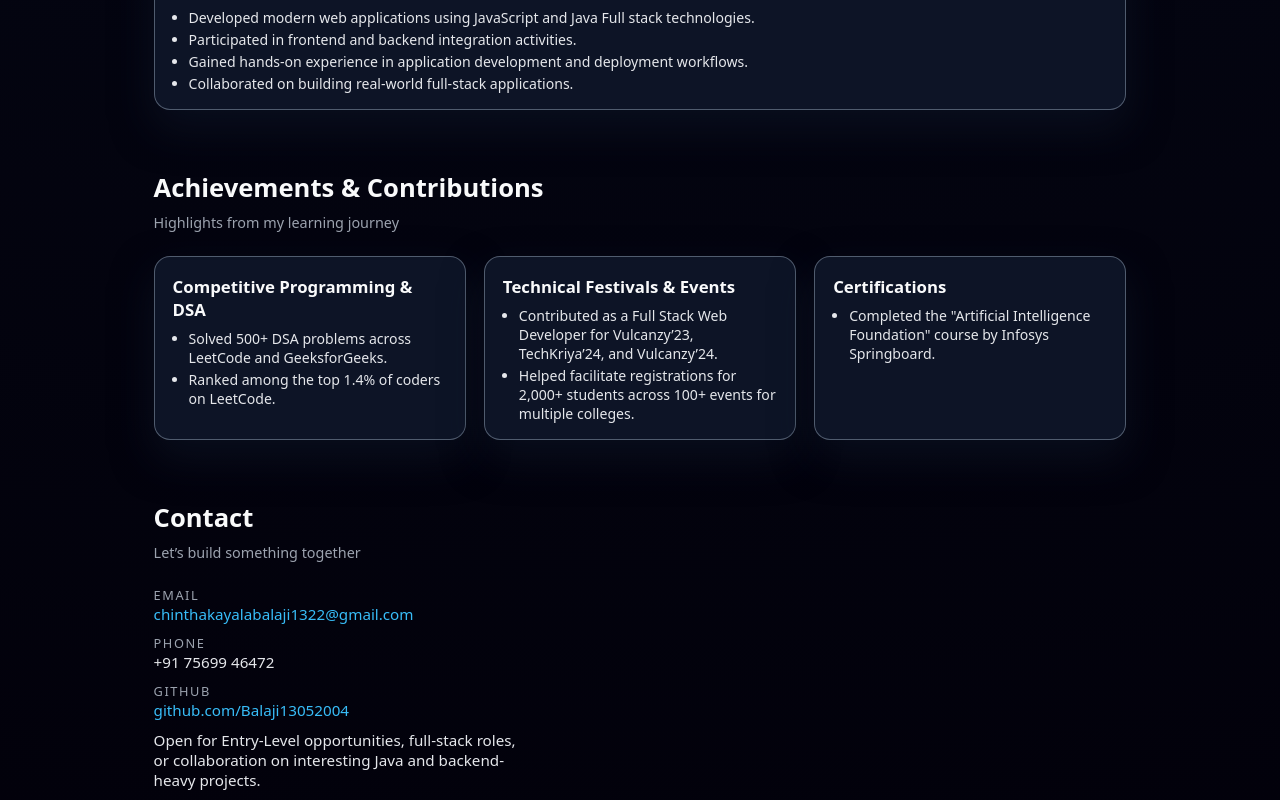
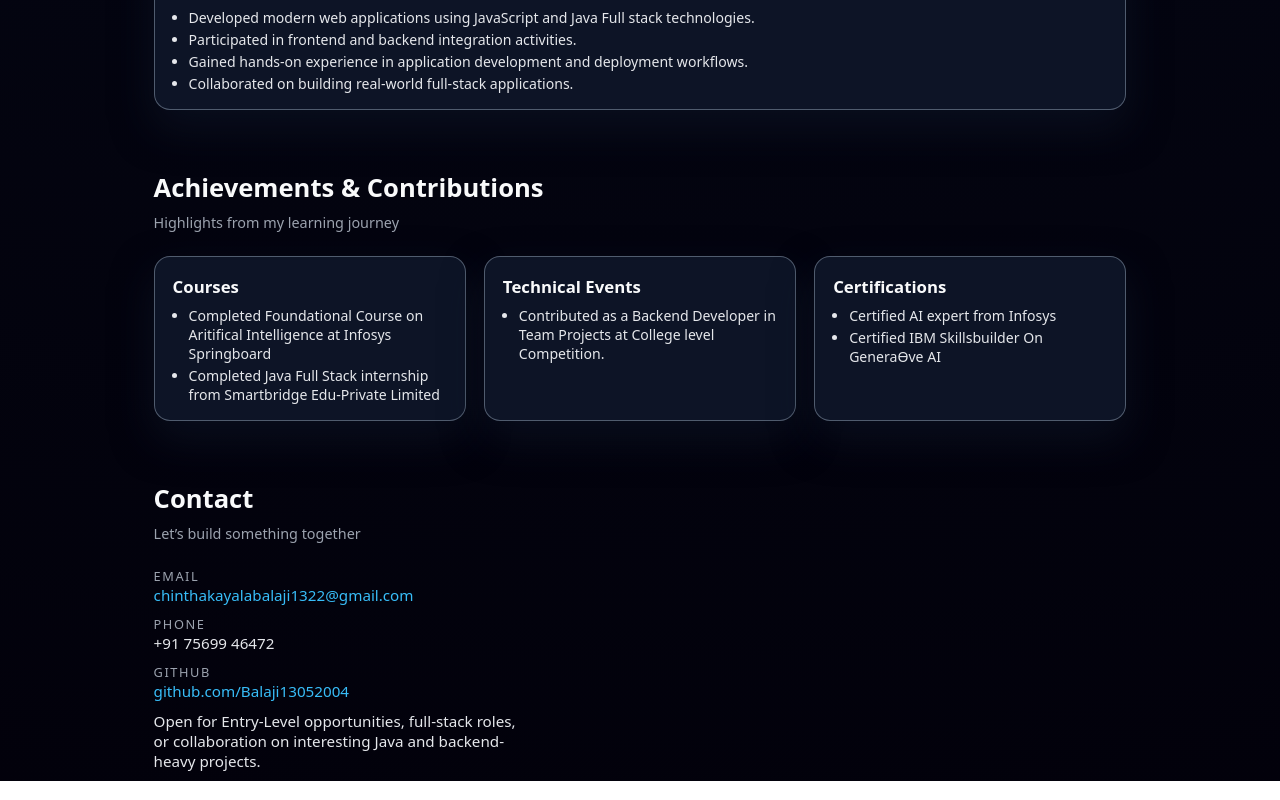
Before and after one commit to Balaji13052004/My-Portfolio, a React (Vite) app: page / in a window 1280 px wide. Shown: the part 2199-2999 px from the top of the page. Built offline with nearby package versions, Linux system fonts and the light colour scheme.

Commit message:
Update Achievements.jsx

```diff
--- a/src/components/Achievements.jsx
+++ b/src/components/Achievements.jsx
@@ -8,23 +8,18 @@ export default function Achievements() {
 
       <div className="card-grid">
         <div className="card">
-          <h3>Competitive Programming & DSA</h3>
+          <h3>Courses</h3>
           <ul className="card-list">
-            <li>Solved 500+ DSA problems across LeetCode and GeeksforGeeks.</li>
-            <li>Ranked among the top 1.4% of coders on LeetCode.</li>
+            <li>Completed Foundational Course on Aritifical Intelligence at Infosys Springboard</li>
+            <li>Completed Java Full Stack internship from Smartbridge Edu-Private Limited </li>
           </ul>
         </div>
 
         <div className="card">
-          <h3>Technical Festivals & Events</h3>
+          <h3>Technical Events</h3>
           <ul className="card-list">
             <li>
-              Contributed as a Full Stack Web Developer for Vulcanzy’23, TechKriya’24, and
-              Vulcanzy’24.
-            </li>
-            <li>
-              Helped facilitate registrations for 2,000+ students across 100+ events for
-              multiple colleges.
+              Contributed as a Backend Developer in Team Projects at College level Competition.
             </li>
           </ul>
         </div>
@@ -32,7 +27,9 @@ export default function Achievements() {
         <div className="card">
           <h3>Certifications</h3>
           <ul className="card-list">
-            <li>Completed the "Artificial Intelligence Foundation" course by Infosys Springboard.</li>
+            <li>Certified AI expert from Infosys</li>
+            <li> Certified IBM Skillsbuilder On GeneraƟve AI
+</li>
           </ul>
         </div>
       </div>
```
